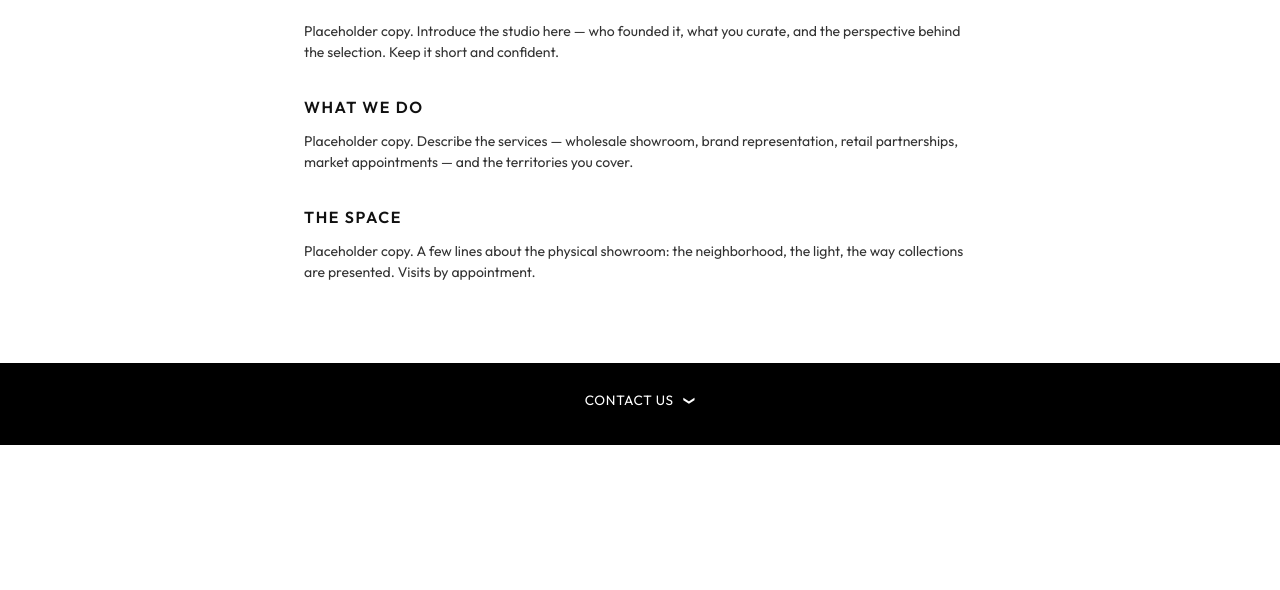
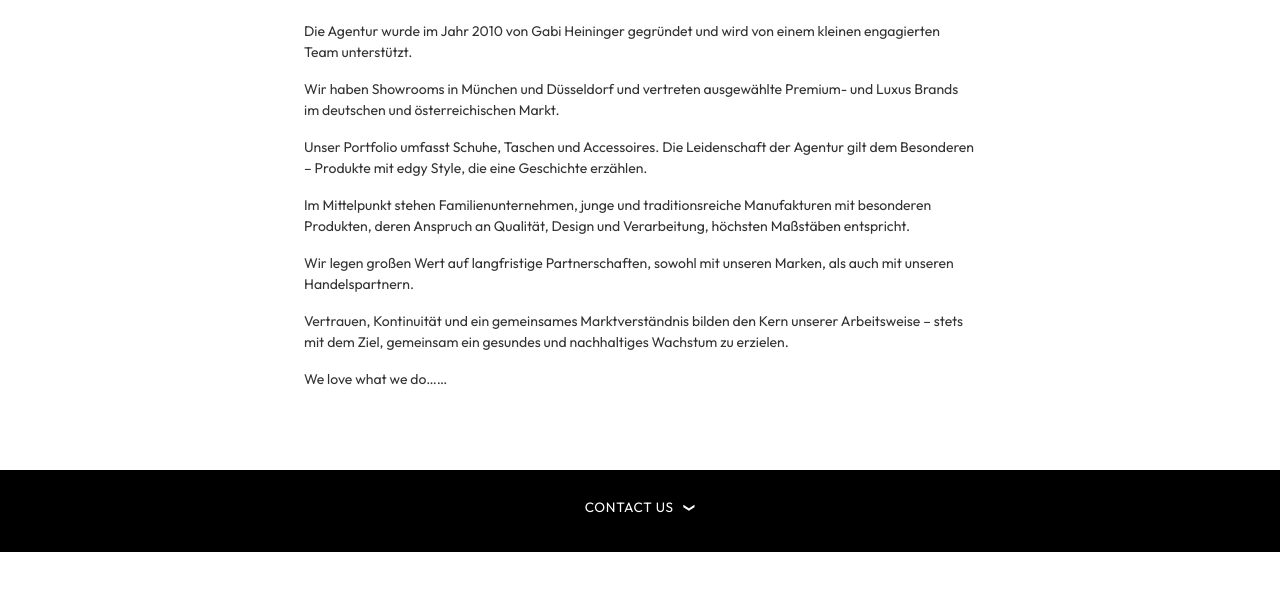
Before and after one commit to hydrater/website, a plain HTML site: page about.html in a window 1280 px wide. Shown: the part 144-734 px from the top of the page. Drawn offline with Linux system fonts and the light colour scheme.

Commit message:
Add German agency intro copy to We Are page
Co-Authored-By: Claude Opus 4.8 (1M context) <noreply@anthropic.com>

```diff
--- a/about.html
+++ b/about.html
@@ -34,13 +34,19 @@
   <main>
     <div class="container page-content">
       <h1>We Are</h1>
-      <p>Placeholder copy. Introduce the studio here — who founded it, what you curate, and the perspective behind the selection. Keep it short and confident.</p>
+      <p>Die Agentur wurde im Jahr 2010 von Gabi Heininger gegründet und wird von einem kleinen engagierten Team unterstützt.</p>
 
-      <h2>What We Do</h2>
-      <p>Placeholder copy. Describe the services — wholesale showroom, brand representation, retail partnerships, market appointments — and the territories you cover.</p>
+      <p>Wir haben Showrooms in München und Düsseldorf und vertreten ausgewählte Premium- und Luxus Brands im deutschen und österreichischen Markt.</p>
 
-      <h2>The Space</h2>
-      <p>Placeholder copy. A few lines about the physical showroom: the neighborhood, the light, the way collections are presented. Visits by appointment.</p>
+      <p>Unser Portfolio umfasst Schuhe, Taschen und Accessoires. Die Leidenschaft der Agentur gilt dem Besonderen – Produkte mit edgy Style, die eine Geschichte erzählen.</p>
+
+      <p>Im Mittelpunkt stehen Familienunternehmen, junge und traditionsreiche Manufakturen mit besonderen Produkten, deren Anspruch an Qualität, Design und Verarbeitung, höchsten Maßstäben entspricht.</p>
+
+      <p>Wir legen großen Wert auf langfristige Partnerschaften, sowohl mit unseren Marken, als auch mit unseren Handelspartnern.</p>
+
+      <p>Vertrauen, Kontinuität und ein gemeinsames Marktverständnis bilden den Kern unserer Arbeitsweise – stets mit dem Ziel, gemeinsam ein gesundes und nachhaltiges Wachstum zu erzielen.</p>
+
+      <p>We love what we do……</p>
     </div>
   </main>
 
```
